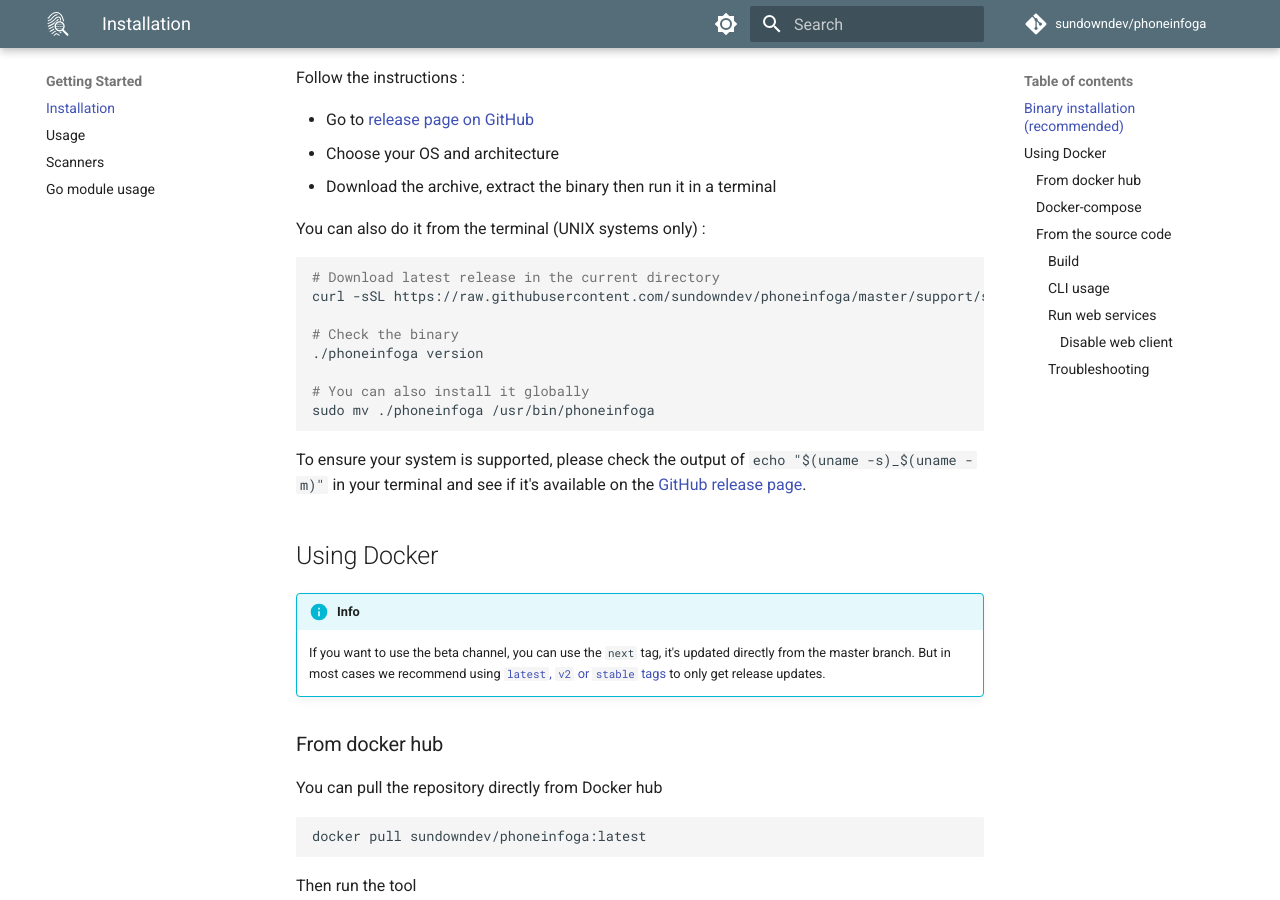
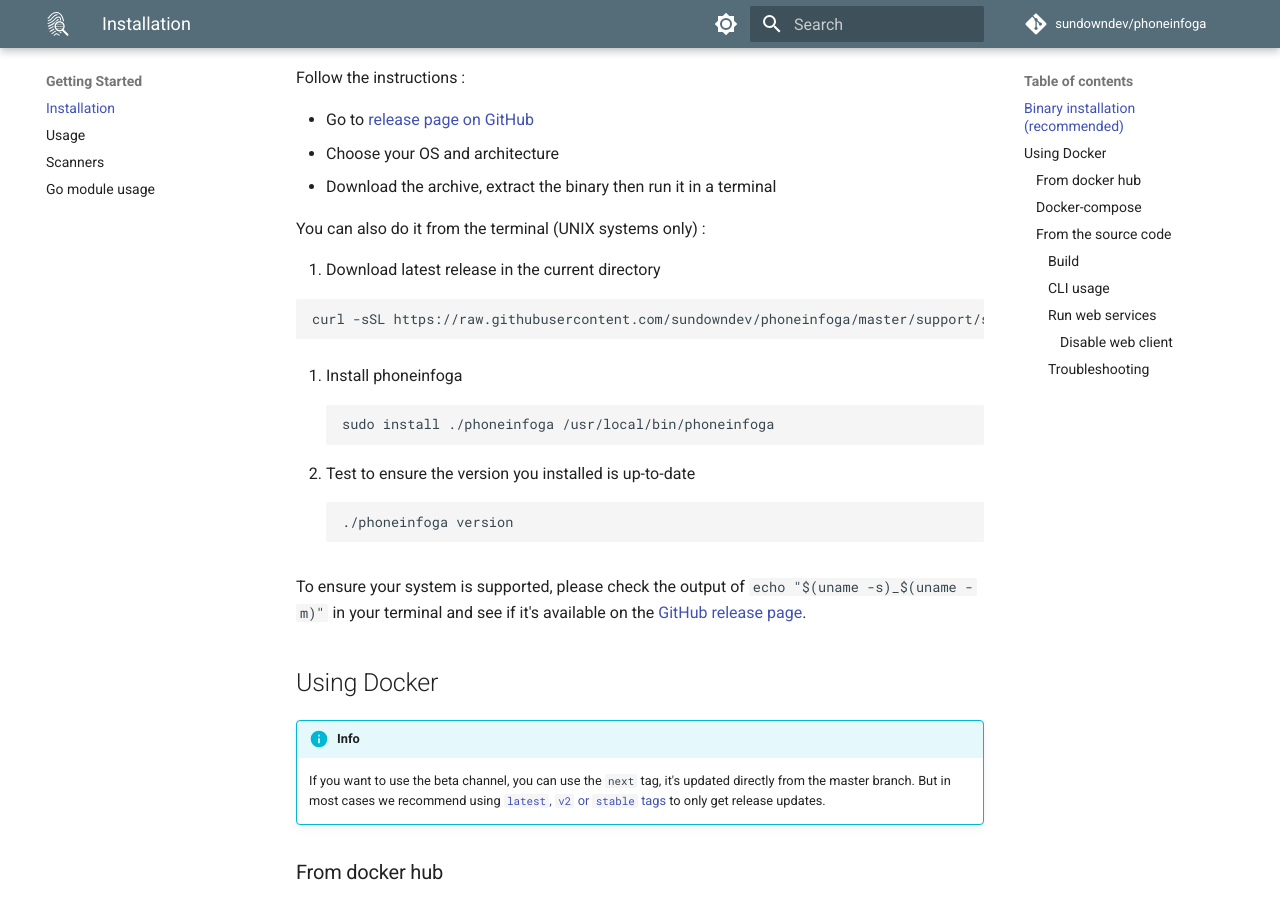
Before and after one commit to sundowndev/phoneinfoga, an MkDocs documentation site: the page built from docs/getting-started/install.md, in a window 1280 px wide and 900 px high, scrolled down 449 px. Built offline with MkDocs 1.6.1 and Material for MkDocs 9.7.7, drawn with Linux system fonts in a browser that asks for light colours; comment, search, counter and statistics services are not loaded.

Commit message:
docs: install instructions

````diff
--- a/docs/getting-started/install.md
+++ b/docs/getting-started/install.md
@@ -13,15 +13,20 @@
 
 You can also do it from the terminal (UNIX systems only) :
 
-```shell
-# Download latest release in the current directory
+1. Download latest release in the current directory
+
+```
 curl -sSL https://raw.githubusercontent.com/sundowndev/phoneinfoga/master/support/scripts/install | bash
+```
 
-# Check the binary
+2. Install phoneinfoga
+```
+sudo install ./phoneinfoga /usr/local/bin/phoneinfoga
+```
+
+3. Test to ensure the version you installed is up-to-date
+```
 ./phoneinfoga version
-
-# You can also install it globally
-sudo mv ./phoneinfoga /usr/bin/phoneinfoga
 ```
 
 To ensure your system is supported, please check the output of `echo "$(uname -s)_$(uname -m)"` in your terminal and see if it's available on the [GitHub release page](https://github.com/sundowndev/phoneinfoga/releases).
````
